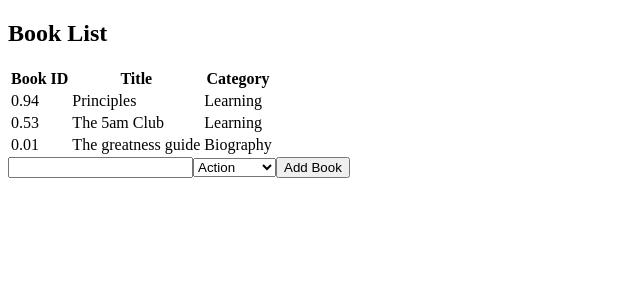
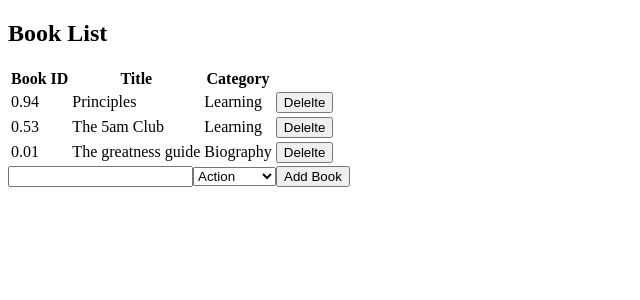
Before and after one commit to Rashad-Muntar/Book-store, a React (Create React App) app: page / in a window 1280 px wide. Shown: the top 300 px of the page, without its empty margins (0-640 px from the left). Built offline with nearby package versions, Linux system fonts and the light colour scheme.

Commit message:
add delete funtionality

```diff
--- a/src/components/Book.js
+++ b/src/components/Book.js
@@ -1,12 +1,15 @@
 import React from 'react';
 import PropTypes from 'prop-types';
 
-function Book({ book, title, category }) {
+function Book({ book, removeBook }) {
   return (
     <tr>
-      <td>{book}</td>
-      <td>{title}</td>
-      <td>{category}</td>
+      <td>{book.id}</td>
+      <td>{book.title}</td>
+      <td>{book.category}</td>
+      <td>
+        <button type="button" onClick={() => removeBook(book)}>Delelte</button>
+      </td>
     </tr>
   );
 }
@@ -15,6 +18,7 @@ Book.propTypes = {
   book: PropTypes.string.isRequired,
   title: PropTypes.string.isRequired,
   category: PropTypes.string.isRequired,
+  removeBook: PropTypes.func.isRequired,
 };
 
 export default Book;
--- a/src/containers/BooksForm.js
+++ b/src/containers/BooksForm.js
@@ -13,7 +13,7 @@ const BooksForm = () => {
 
   const [book, setBook] = useState({ title: '', category: '' });
   const dispatch = useDispatch();
-  // const newBook = {};
+
   let title = '';
   let category = '';
   const handleChange = (e) => {
@@ -25,12 +25,10 @@ const BooksForm = () => {
       category = e.target.value;
       setBook((state) => ({ ...state, category }));
     }
-    // setBook(newBook);
   };
 
   const handleSubmit = (e) => {
     e.preventDefault();
-    console.log(book);
     dispatch(createAction({ ...book, id: Math.random().toFixed(2) }));
   };
 
--- a/src/containers/BooksList.js
+++ b/src/containers/BooksList.js
@@ -1,9 +1,15 @@
 import React from 'react';
-import { useSelector } from 'react-redux';
+import { useSelector, useDispatch } from 'react-redux';
+import { removeAction } from '../actions';
 import Book from '../components/Book';
 
 function BooksList() {
   const books = useSelector((state) => state.bookReducer);
+  const dispatch = useDispatch();
+
+  const handleRemoveBook = (book) => {
+    dispatch(removeAction(book));
+  };
 
   return (
     <div>
@@ -21,9 +27,8 @@ function BooksList() {
              books.map((book) => (
                <Book
                  key={book.id}
-                 title={book.title}
-                 category={book.category}
-                 book={book.id}
+                 book={book}
+                 removeBook={handleRemoveBook}
                />
              ))
          }
```
